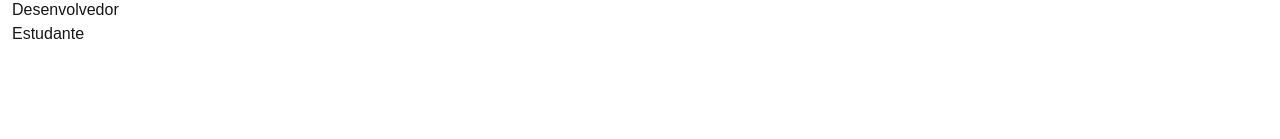
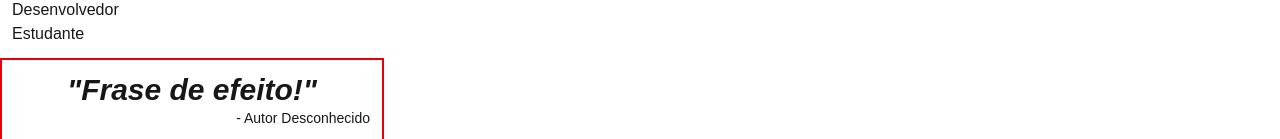
Before and after one commit to gbmartinz-dev/REACT, a Next.js app in the folder 2_fundamentos/3_primeiros-passos/1_primeiro_componente/: page / in a window 1280 px wide. Shown: the part 914-1053 px from the top of the page. Before the commit the page ends 972 px from the top, so only its background shows below. Built offline with nearby package versions, Linux system fonts and the light colour scheme.

Commit message:
Aprendendo sobre children no componente

```diff
--- a/2_fundamentos/3_primeiros-passos/1_primeiro_componente/src/app/page.tsx
+++ b/2_fundamentos/3_primeiros-passos/1_primeiro_componente/src/app/page.tsx
@@ -1,5 +1,6 @@
 import { GeoForm } from "@/components/GeoForm";
 import { Person } from "@/components/Person";
+import { Card } from "@/components/Card";
 
 // Criamos a nossa primeira função de componente que retorna um JSX
 /* function Page() {
@@ -19,6 +20,7 @@
       <p>Meu primeiro componente</p>
 
       <GeoForm />
+
       <Person
         name="Elon Musk"
         avatar="https://files.sunoresearch.com.br/p/uploads/2018/09/Elon-Musk.jpg"
@@ -36,6 +38,13 @@
         descricaoFoto="Foto de Gabriel"
         roles={['Desenvolvedor', 'Estudante']}
       />
+
+      <Card>
+        <>
+          <h3 className="text-3xl font-bold italic">"Frase de efeito!"</h3>
+          <p className="text-right text-sm">- Autor Desconhecido</p>
+        </>
+      </Card>
     </div>
   );
 }
--- /dev/null
+++ b/2_fundamentos/3_primeiros-passos/1_primeiro_componente/src/components/Card.tsx
@@ -0,0 +1,13 @@
+import type { ReactNode } from "react";
+
+type Props = {
+  children: ReactNode;
+}
+
+export const Card = ({ children }: Props) => {
+  return (
+    <div className="w-96 border-2 border-red-600 p-3 text-3xl text-center">
+      {children}
+    </div>
+  );
+}
```
